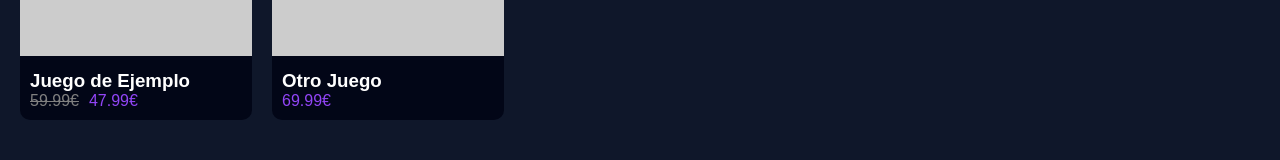
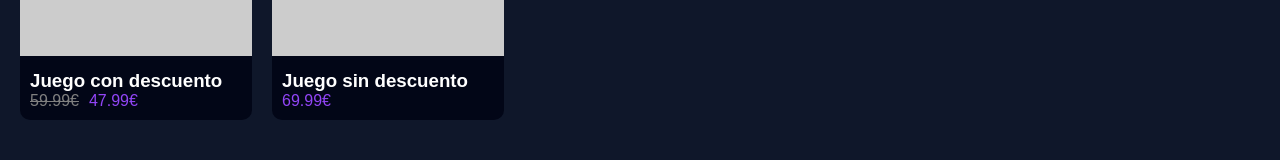
Before and after one commit to CoraimaMR/Tienda-Online, a plain HTML site: page html/index.html in a window 1280 px wide. Shown: the part 796-956 px from the top of the page. Drawn offline with Linux system fonts and the light colour scheme; placeholder pictures from the web are drawn by us.

Commit message:
07/04/2026

```diff
--- a/html/index.html
+++ b/html/index.html
@@ -82,7 +82,7 @@
             <img src="https://placehold.co/400x500" alt="Juego PC" />
 
             <div class="product-info">
-              <h3>Juego de Ejemplo</h3>
+              <h3>Juego con descuento</h3>
               <div class="price">
                 <span class="old">59.99€</span>
                 <span class="new">47.99€</span>
@@ -96,7 +96,7 @@
             <img src="https://placehold.co/400x500" alt="Juego PlayStation" />
 
             <div class="product-info">
-              <h3>Otro Juego</h3>
+              <h3>Juego sin descuento</h3>
               <div class="price">
                 <span class="new">69.99€</span>
               </div>
```
